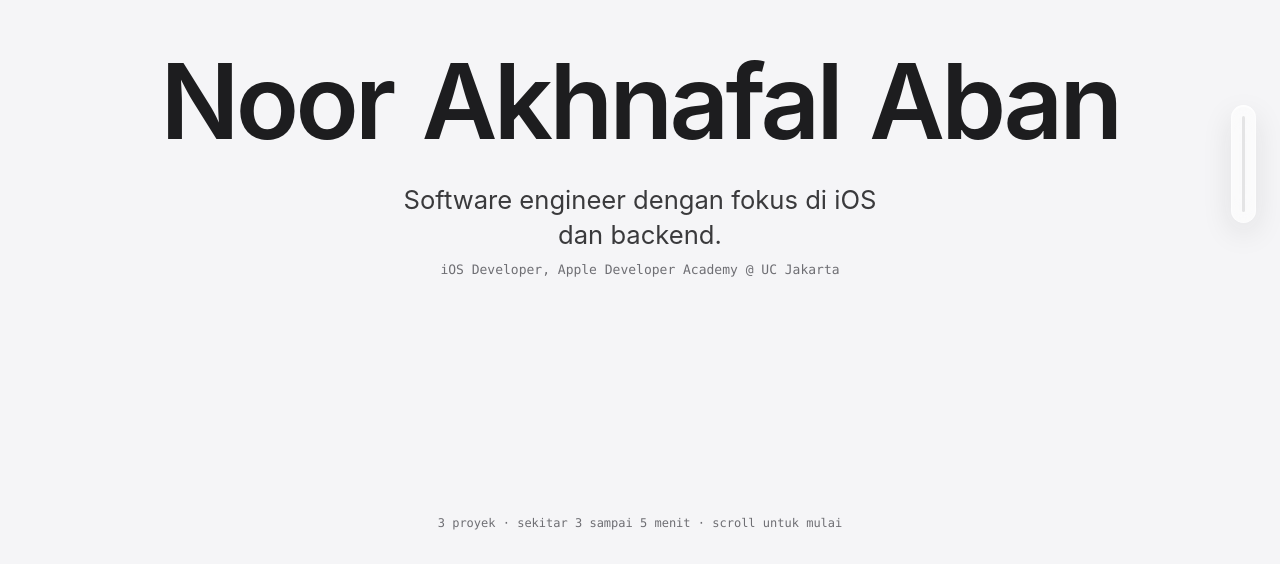
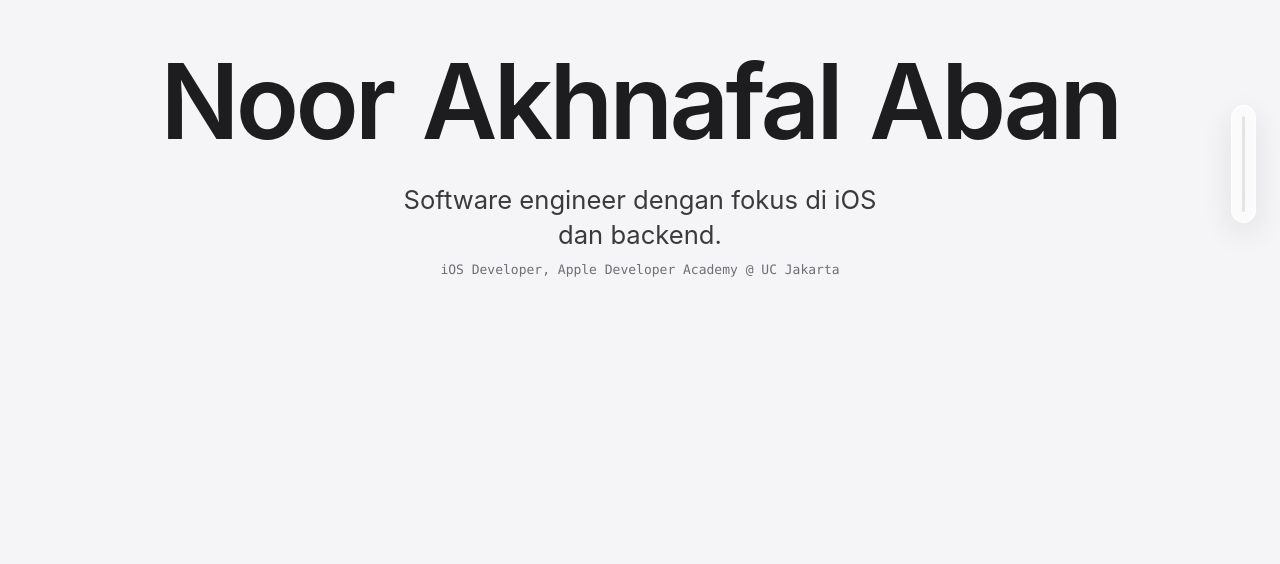
Before and after one commit to akhnafal-aban/akhnafal-aban.github.io, a React (Vite) app: page / in a window 1280 px wide. Shown: the part 236-800 px from the top of the page. Built offline with nearby package versions, Linux system fonts and the light colour scheme.

Commit message:
deck: mandatory snap-per-slide scrolling, remove exit fade so settled slides are always opaque

```diff
--- a/src/components/Slide.tsx
+++ b/src/components/Slide.tsx
@@ -4,12 +4,11 @@ import { useRef, type ReactNode } from 'react'
 type SlideProps = {
   children: ReactNode
   id?: string
-  last?: boolean
 }
 
 export const EASE: [number, number, number, number] = [0.16, 1, 0.3, 1]
 
-export function Slide({ children, id, last = false }: SlideProps) {
+export function Slide({ children, id }: SlideProps) {
   const ref = useRef<HTMLElement>(null)
   const reduce = useReducedMotion()
 
@@ -17,18 +16,10 @@ export function Slide({ children, id, last = false }: SlideProps) {
     target: ref,
     offset: ['start end', 'start 0.55'],
   })
-  const { scrollYProgress: exit } = useScroll({
-    target: ref,
-    offset: ['0.62 start', 'end start'],
-  })
 
   const enterY = useTransform(enter, [0, 1], [72, 0])
   const enterOpacity = useTransform(enter, [0, 1], [0, 1])
   const enterScale = useTransform(enter, [0, 1], [0.965, 1])
-
-  const exitY = useTransform(exit, [0, 1], [0, -56])
-  const exitOpacity = useTransform(exit, [0, 1], [1, 0.35])
-  const exitScale = useTransform(exit, [0, 1], [1, 0.955])
 
   return (
     <motion.section
@@ -41,14 +32,9 @@ export function Slide({ children, id, last = false }: SlideProps) {
       }
       className="relative min-h-[100dvh] w-full snap-start overflow-hidden"
     >
-      <motion.div
-        style={
-          reduce || last ? undefined : { y: exitY, opacity: exitOpacity, scale: exitScale }
-        }
-        className="relative flex min-h-[100dvh] w-full flex-col justify-center px-6 sm:px-12 lg:px-20"
-      >
+      <div className="relative flex min-h-[100dvh] w-full flex-col justify-center px-6 sm:px-12 lg:px-20">
         {children}
-      </motion.div>
+      </div>
     </motion.section>
   )
 }
--- a/src/slides/EvidenceSlide.tsx
+++ b/src/slides/EvidenceSlide.tsx
@@ -22,7 +22,7 @@ export function EvidenceSlide({ id }: { id?: string }) {
   }
 
   return (
-    <Slide id={id} last>
+    <Slide id={id}>
       <h2 className="m-0 mb-10 text-center text-[clamp(1.9rem,4vw,3rem)] font-semibold leading-[1.08] tracking-[-0.03em]">
         Bukti pendukung untuk proyek ini.
       </h2>
--- a/src/slides/IntroSlide.tsx
+++ b/src/slides/IntroSlide.tsx
@@ -41,7 +41,6 @@ export function IntroSlide({ id }: { id?: string }) {
         transition={{ delay: 1, duration: 0.8 }}
         className="absolute inset-x-0 bottom-8 text-center font-mono text-[12px] text-ink-3"
       >
-        3 proyek · sekitar 3 sampai 5 menit · scroll untuk mulai
       </motion.div>
     </Slide>
   )
--- a/src/styles.css
+++ b/src/styles.css
@@ -12,7 +12,7 @@
 }
 
 html {
-  scroll-snap-type: y proximity;
+  scroll-snap-type: y mandatory;
 }
 
 @media (prefers-reduced-motion: reduce) {
```
